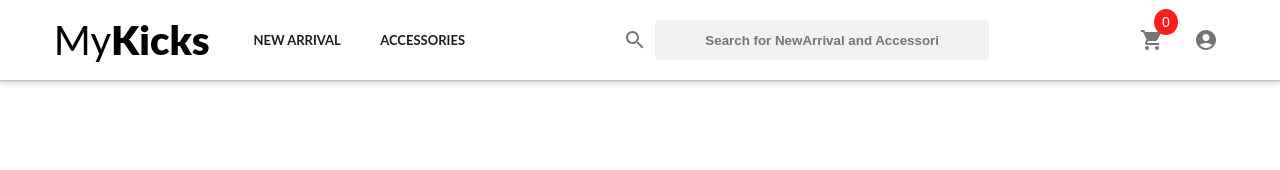
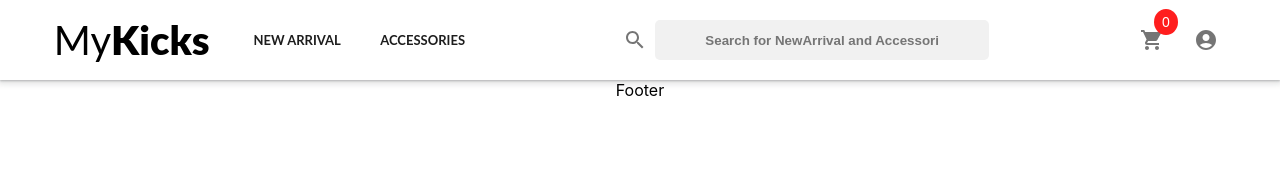
Before and after one commit to Balraj4347/MyKicks, a React (Create React App) app in the folder client/: page / in a window 1280 px wide. Shown: the top 170 px of the page. Built offline with nearby package versions, Linux system fonts and the light colour scheme.

Commit message:
initial setup + navbar

```diff
--- /dev/null
+++ b/client/src/components/Footer/Footer.jsx
@@ -0,0 +1,7 @@
+import React from "react";
+
+const Footer = () => {
+  return <div>Footer</div>;
+};
+
+export default Footer;
--- a/client/src/components/NavBar/NavBar.css
+++ b/client/src/components/NavBar/NavBar.css
@@ -25,7 +25,7 @@
   align-items: center;
   padding: 15px 40px;
   box-sizing: border-box;
-  position: fixed;
+  position: sticky;
   box-shadow: 0 1px 2px 0 rgba(60, 64, 67, 0.302),
     0 2px 6px 2px rgba(60, 64, 67, 0.149);
 }
--- a/client/src/components/NavBar/NavBar.jsx
+++ b/client/src/components/NavBar/NavBar.jsx
@@ -7,9 +7,6 @@
 import "./NavBar.css";
 const NavBar = () => {
   return (
-    <>
-      <header>
-        <section>
     <div id='navBar_container'>
       <div id='navBar_siteName'>
         My<b>Kicks</b>
@@ -50,9 +47,6 @@
         </NavLink>
       </div>
     </div>
-        </section>
-      </header>
-    </>
   );
 };
 
--- a/client/src/pages/HomePage.jsx
+++ b/client/src/pages/HomePage.jsx
@@ -1,11 +1,13 @@
 import React from "react";
+import Footer from "../components/Footer/Footer";
 import NavBar from "../components/NavBar/NavBar";
 
 const HomePage = () => {
   return (
-    <div>
+    <>
       <NavBar />
-    </div>
+      <Footer />
+    </>
   );
 };
 
```
Also changed, not shown: client/src/components/Footer/Footer.css (added). Lines whose indentation alone changed are shown as unchanged.
